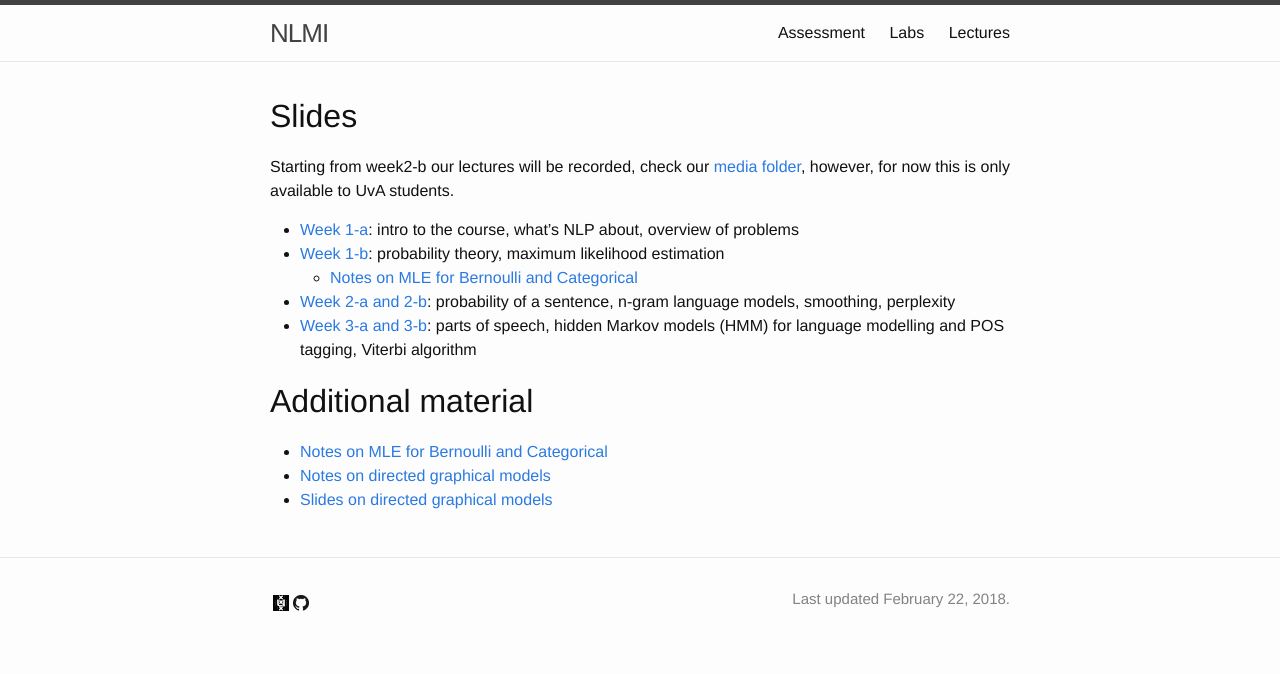
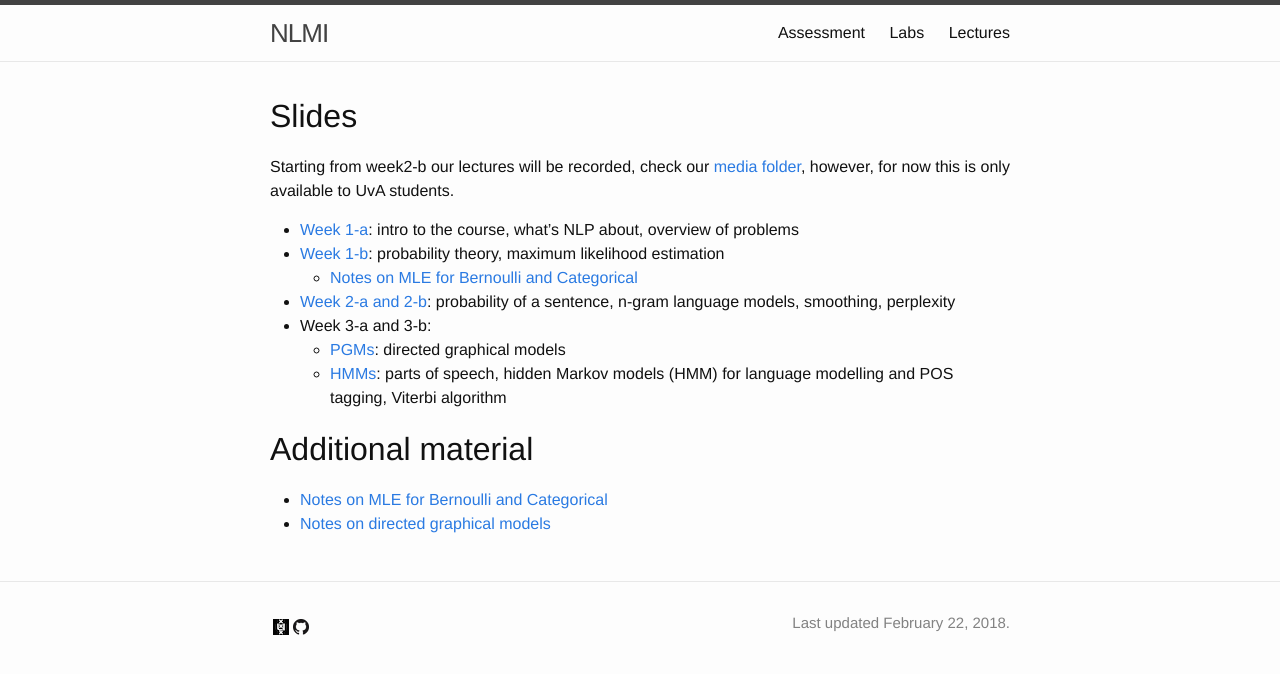
Before and after one commit to cl-illc/nlmi, a Jekyll site: the page built from lectures.md, in a window 1280 px wide. Shown: the top 674 px of the page. Built offline with Jekyll 4.4.1, drawn with Linux system fonts in a browser that asks for light colours.

Commit message:
PGMs (fixed wrong equation)

```diff
--- a/lectures.md
+++ b/lectures.md
@@ -12,10 +12,11 @@
 * [Week 1-b](lectures/week1-b.pdf): probability theory, maximum likelihood estimation
     * [Notes on MLE for Bernoulli and Categorical](//github.com/wilkeraziz/notes/blob/master/machine-learning/MLE/main.pdf)
 * [Week 2-a and 2-b](lectures/week2-a.pdf): probability of a sentence, n-gram language models, smoothing, perplexity
-* [Week 3-a and 3-b](lectures/week3-a.pdf): parts of speech, hidden Markov models (HMM) for language modelling and POS tagging, Viterbi algorithm
+* Week 3-a and 3-b:
+    * [PGMs](lectures/pgms.pdf): directed graphical models
+    * [HMMs](lectures/week3-a.pdf): parts of speech, hidden Markov models (HMM) for language modelling and POS tagging, Viterbi algorithm
 
 # Additional material
 
 * [Notes on MLE for Bernoulli and Categorical](//github.com/wilkeraziz/notes/blob/master/machine-learning/MLE/main.pdf)
 * [Notes on directed graphical models](//github.com/wilkeraziz/notes/blob/master/machine-learning/PGM/main.pdf)
-* [Slides on directed graphical models](lectures/pgms.pdf)
```
Also changed, not shown: index.md (+1 -1 lines), 1 other file.
